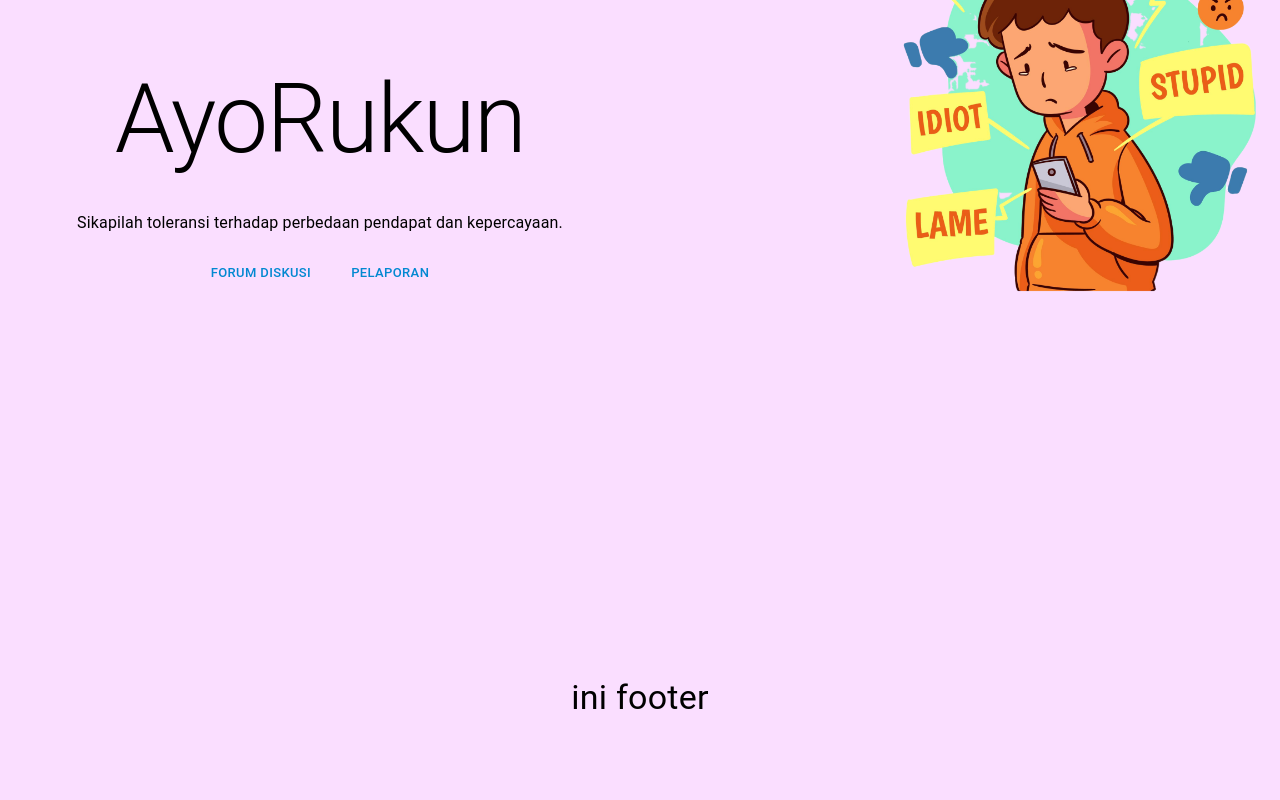
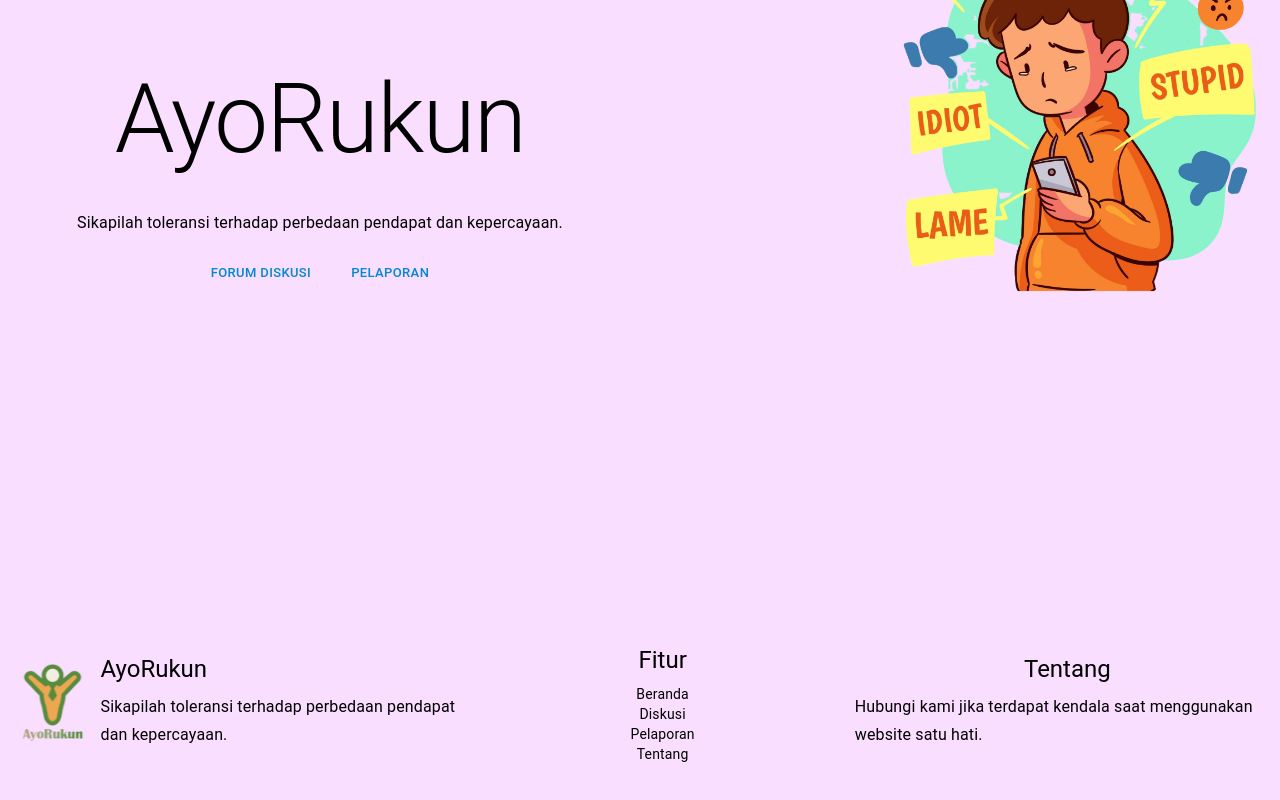
Before and after one commit to AyoRukun/ayorukun-fe, a React (Vite) app: page / in a window 1280 px wide. Shown: the part 280-1080 px from the top of the page. Built offline with nearby package versions, Linux system fonts and the light colour scheme.

Commit message:
ngisi footer

```diff
--- a/src/components/AppFooter.jsx
+++ b/src/components/AppFooter.jsx
@@ -1,11 +1,82 @@
 import * as React from 'react';
 import Box from '@mui/material/Box';
 import Typography from "@mui/material/Typography";
+import Stack from '@mui/material/Stack';
+import Link from '@mui/material/Link';
+import {useNavigate} from "react-router-dom";
+import {ROUTE_PATHS} from "../routes/index.js";
 
 function AppFooter(){
+
+    const navigate = useNavigate();
     return(
-        <Box sx={{ bgcolor: '#FADEFF' , height: '30vh', display: 'flex', justifyContent: 'center', alignItems: 'center' }}>
-            <Typography variant='h4' component="h1" gutterBottom>ini footer</Typography>
+        <Box sx={{ bgcolor: '#FADEFF' , height: '30vh', display: 'flex', justifyContent: 'center', alignItems: 'center'}}>
+            <Stack direction="row" gap={20}>
+                <Box sx={{ display: 'flex', justifyContent: 'center', alignItems: 'center'}}>
+                    <Box>
+                        <img src="/ayorukun.svg" alt="" height={100}/>
+                    </Box>
+                    <Box>
+                        <Typography variant='h5' component="h1" gutterBottom>AyoRukun</Typography>
+                        <Typography variant='subtitle1' component="h1" gutterBottom>
+                            Sikapilah toleransi terhadap perbedaan pendapat dan kepercayaan.
+                        </Typography>
+                    </Box>
+                </Box>
+                <Box sx={{ display: 'flex', justifyContent: 'center', alignItems: 'center', flexDirection: 'column'}}>
+                    <Typography variant='h5' component="h1" gutterBottom>Fitur</Typography>
+                        <Link
+                            color="inherit"
+                            underline='none'
+                            component="button"
+                            variant="body2"
+                            onClick={() => {
+                                navigate(ROUTE_PATHS.HOME, { replace: true });
+                            }}
+                            >
+                            Beranda
+                        </Link>
+                        <Link
+                            color="inherit"
+                            underline='none'
+                            component="button"
+                            variant="body2"
+                            onClick={() => {
+                                navigate(ROUTE_PATHS.DISCUSSION, { replace: true });
+                            }}
+                            >
+                            Diskusi
+                        </Link>
+                        <Link
+                            color="inherit"
+                            underline='none'
+                            component="button"
+                            variant="body2"
+                            onClick={() => {
+                                navigate(ROUTE_PATHS.REPORT, { replace: true });
+                            }}
+                            >
+                            Pelaporan
+                        </Link>
+                        <Link
+                            color="inherit"
+                            underline='none'
+                            component="button"
+                            variant="body2"
+                            onClick={() => {
+                                navigate(ROUTE_PATHS.ABOUT, { replace: true });
+                            }}
+                            >
+                            Tentang
+                        </Link>
+                </Box>
+                <Box sx={{ display: 'flex', justifyContent: 'center', alignItems: 'center', flexDirection: 'column'}}>
+                    <Typography variant='h5' component="h1" gutterBottom>Tentang</Typography>
+                    <Typography variant='subtitle1' component="h1" gutterBottom>
+                        Hubungi kami jika terdapat kendala saat menggunakan website satu hati.
+                    </Typography>
+                </Box>
+            </Stack>
         </Box>
     );
 }
--- a/src/pages/AboutPage.jsx
+++ b/src/pages/AboutPage.jsx
@@ -10,7 +10,7 @@ function AboutPage() {
     const { user, isAuthenticated } = useSelector(state => state.auth);
 
     return (
-        <Box sx={{ my: 4, textAlign: 'center'}}>
+        <Box sx={{ textAlign: 'center'}}>
             <Grid container rowSpacing={1} columnSpacing={{ xs: 1, sm: 2, md: 6 }}>
                 <Grid item xs={6}>
                     <Box sx={{ backgroundImage: 'url(/img/dontbully.png)', backgroundSize: 'cover', height: '100vh'}}>
@@ -30,7 +30,7 @@ function AboutPage() {
                     </Typography>
                 </Grid>
             </Grid>
-            <Box sx={{ bgcolor: '#FADEFF' , height: '70vh', display: 'flex', justifyContent: 'center', alignItems: 'center', flexDirection: 'column', mt: 10 }}>
+            <Box sx={{ bgcolor: '#FADEFF' , height: 'fit-content', display: 'flex', justifyContent: 'center', alignItems: 'center', flexDirection: 'column', mt: 10 }}>
                 <Typography variant='h3' component="h1" gutterBottom>Meet Our Team</Typography>
                 <Stack direction="row" spacing={20}>
                     <Box sx={{ display: 'flex', alignItems: 'center', justifyContent: 'center', flexDirection: 'column'}}>
```
